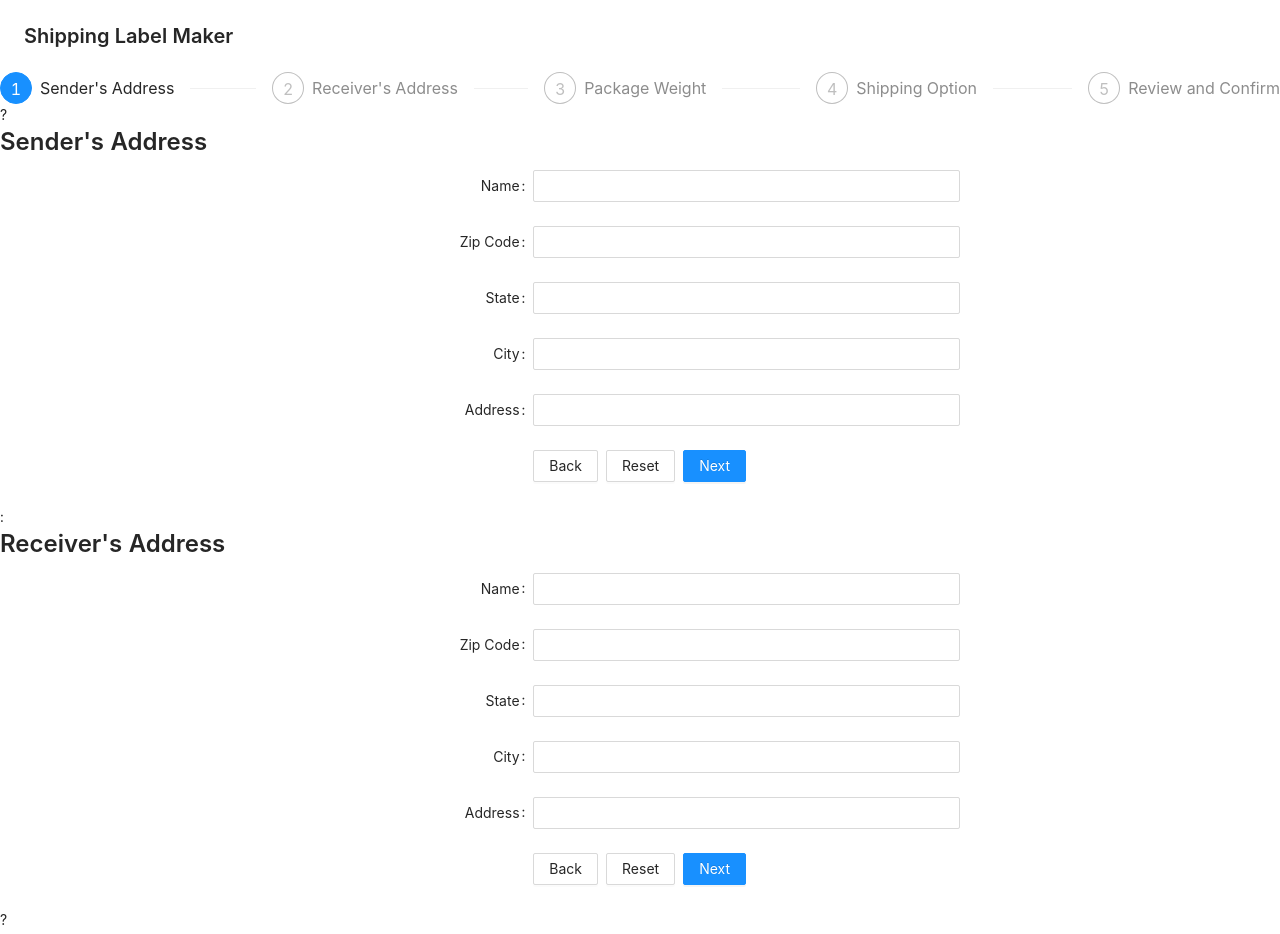
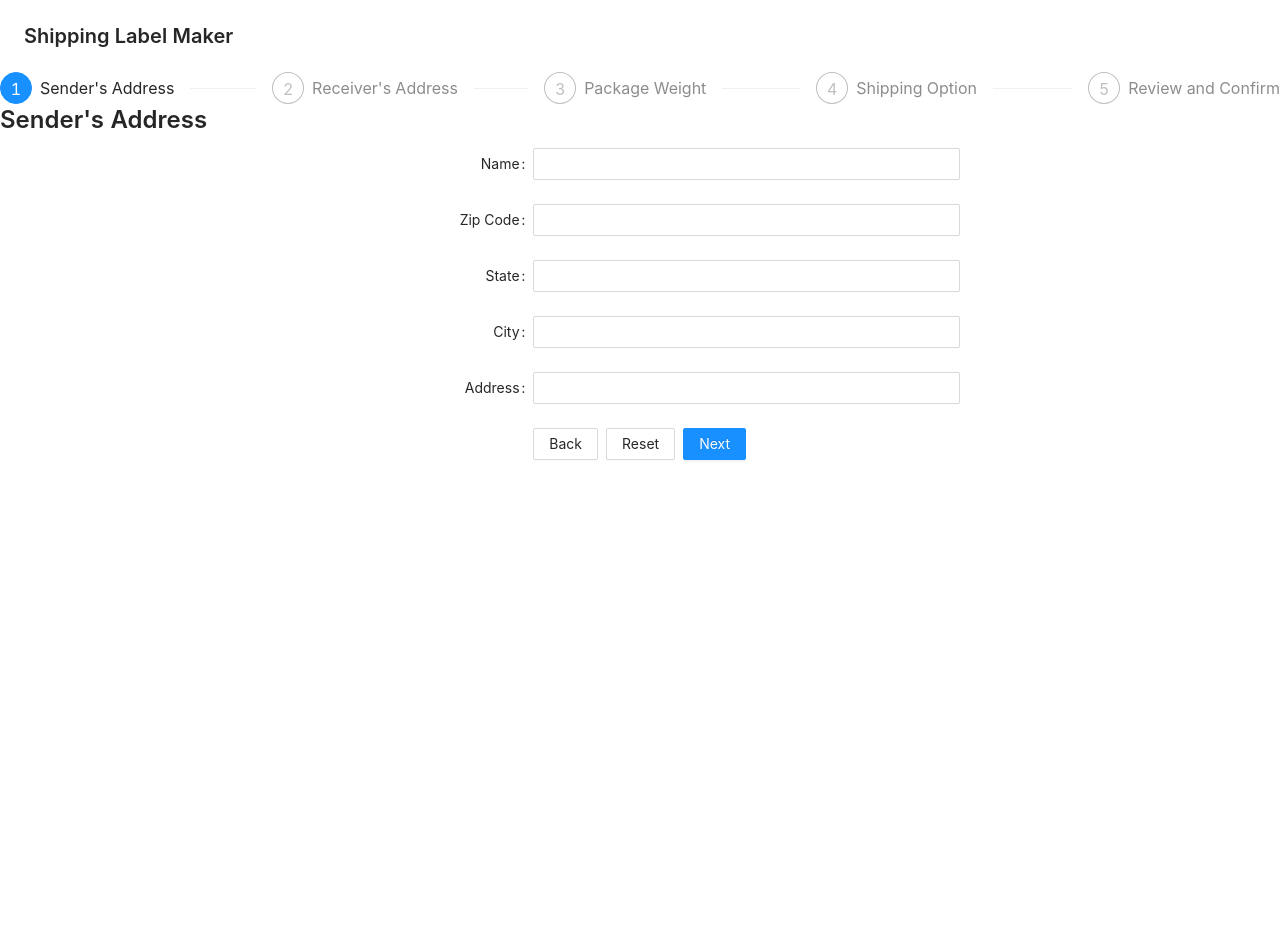
Before and after one commit to HamfordL/ShipMaker, a React (Create React App) app: page / in a window 1280 px wide. Shown: the top 934 px of the page. After the commit the page ends 800 px from the top, so only its background shows below. Built offline with nearby package versions, Linux system fonts and the light colour scheme.

Commit message:
updated receiver-address,changed to option

```diff
--- a/src/App.jsx
+++ b/src/App.jsx
@@ -32,18 +32,19 @@ function App() {
         ))}
       </Steps>
 
-      {currentStep === 0}
+      {currentStep === 0
         ? <SenderAddress
             currentStep={currentStep}
             setCurrentStep={setCurrentStep}
             updateAppState={updateAppState}
           />
-          : <ReceiverAddress
+          : currentStep === 1
+            ? <ReceiverAddress
               currentStep={currentStep}
               setCurrentStep={setCurrentStep}
               updateAppState={updateAppState}
             />
-          ? <PackageWeight
+            : <PackageWeight
               currentStep={currentStep}
               setCurrentStep={setCurrentStep}
               updateAppState={updateAppState}
--- a/src/components/receiver-address.jsx
+++ b/src/components/receiver-address.jsx
@@ -13,7 +13,7 @@ const ReceiverAddress = ({ updateAppState, currentStep, setCurrentStep }) => {
   const [form] = Form.useForm();
 
   const handleSubmit = (formValues) => {
-    updateAppState({ from: formValues });
+    updateAppState({ to: formValues });
     setCurrentStep(currentStep + 1);
   };
 
```
Lines whose indentation alone changed are shown as unchanged.
